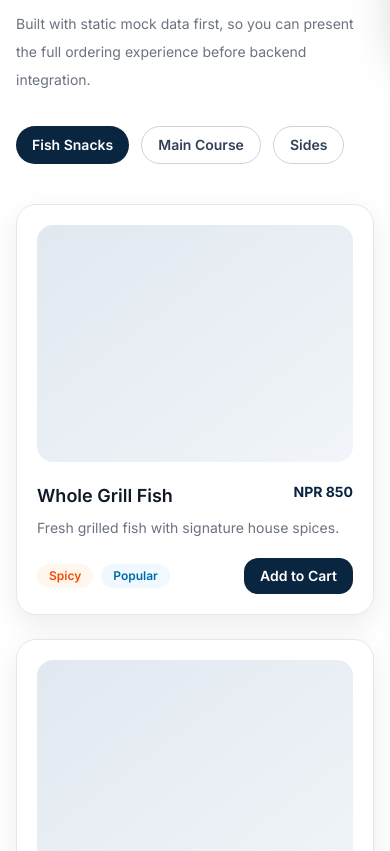
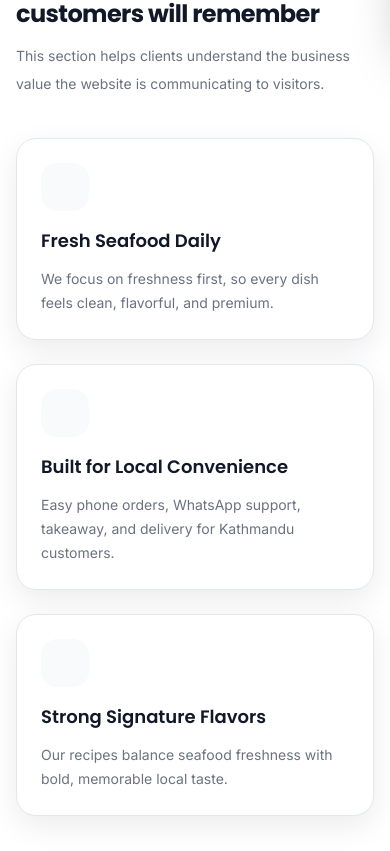
Before and after one commit to ZyloBrains/zylo-restaurant-web, a Next.js app: page / in a window 390 px wide. Shown: the part 1653-2504 px from the top of the page. Built offline with nearby package versions, Linux system fonts and the light colour scheme.

Commit message:
feat: complete web phase W5 client presentation polish sections

```diff
--- /dev/null
+++ b/src/components/sections/gallery-section.tsx
@@ -0,0 +1,34 @@
+import { Container } from "@/components/ui/container";
+import { SectionTitle } from "@/components/ui/section-title";
+
+const galleryItems = [
+    "Signature Grilled Fish",
+    "Fresh Seafood Plating",
+    "Restaurant Ambience",
+    "Main Course Presentation",
+];
+
+export function GallerySection() {
+    return (
+        <section className="py-16 md:py-20">
+            <Container>
+                <SectionTitle
+                    eyebrow="Gallery"
+                    title="Visuals that make the restaurant feel real"
+                    description="For client presentation, placeholders are fine now. Later these can be replaced with actual food and restaurant photos."
+                />
+
+                <div className="mt-10 grid gap-6 sm:grid-cols-2 xl:grid-cols-4">
+                    {galleryItems.map((item) => (
+                        <div key={item} className="group">
+                            <div className="aspect-[4/5] rounded-[var(--radius-card)] border border-slate-200 bg-gradient-to-br from-slate-200 to-slate-100 shadow-[var(--shadow-card)] transition-transform duration-300 group-hover:-translate-y-1" />
+                            <p className="mt-3 text-sm font-medium text-[var(--color-text-muted)]">
+                                {item}
+                            </p>
+                        </div>
+                    ))}
+                </div>
+            </Container>
+        </section>
+    );
+}
--- a/src/components/sections/menu-client-shell.tsx
+++ b/src/components/sections/menu-client-shell.tsx
@@ -6,9 +6,13 @@ import { MobileBottomBar } from "@/components/layout/mobile-bottom-bar";
 import { CartDrawer } from "@/components/cart/cart-drawer";
 import { AboutSection } from "@/components/sections/about-section";
 import { ContactSection } from "@/components/sections/contact-section";
+import { GallerySection } from "@/components/sections/gallery-section";
 import { HeroSection } from "@/components/sections/hero-section";
 import { MenuSection } from "@/components/sections/menu-section";
+import { OpeningHoursSection } from "@/components/sections/opening-hours-section";
 import { ServicesSection } from "@/components/sections/services-section";
+import { TestimonialsSection } from "@/components/sections/testimonials-section";
+import { WhyChooseUsSection } from "@/components/sections/why-choose-us-section";
 import { CartProvider } from "@/features/cart/cart-context";
 import type { MenuData } from "@/features/menu/menu.types";
 import type { TenantInfo } from "@/features/tenant/tenant.types";
@@ -37,9 +41,17 @@ export function MenuClientShell({ tenant, menu }: MenuClientShellProps) {
                 address={address}
             />
 
+            <WhyChooseUsSection />
+
             <MenuSection menu={menu} />
 
+            <GallerySection />
+
             <ServicesSection />
+
+            <OpeningHoursSection hours={tenant.openingHours} />
+
+            <TestimonialsSection />
 
             <ContactSection
                 phone={tenant.phone}
--- a/src/components/sections/menu-section.tsx
+++ b/src/components/sections/menu-section.tsx
@@ -13,6 +13,8 @@ type MenuSectionProps = {
 export function MenuSection({ menu }: MenuSectionProps) {
     const [activeCategoryId, setActiveCategoryId] = useState(menu.categories[0]?.id ?? "");
     const { addItem } = useCart();
+
+    const activeCategory = menu.categories.find((c) => c.id === activeCategoryId);
 
     const filteredItems = useMemo(() => {
         return menu.items.filter((item) => item.categoryId === activeCategoryId);
@@ -47,11 +49,17 @@ export function MenuSection({ menu }: MenuSectionProps) {
                     })}
                 </div>
 
+                {activeCategory?.description ? (
+                    <p className="mt-5 text-sm text-[var(--color-text-muted)]">
+                        {activeCategory.description}
+                    </p>
+                ) : null}
+
                 <div className="mt-10 grid gap-6 md:grid-cols-2 xl:grid-cols-3">
                     {filteredItems.map((item) => (
                         <div
                             key={item.id}
-                            className="rounded-[var(--radius-card)] border border-slate-200 bg-white p-5 shadow-[var(--shadow-card)]"
+                            className="group rounded-[var(--radius-card)] border border-slate-200 bg-white p-5 shadow-[var(--shadow-card)] transition-transform duration-300 hover:-translate-y-1"
                         >
                             <div className="aspect-[4/3] rounded-2xl bg-gradient-to-br from-slate-200 to-slate-100" />
 
@@ -67,8 +75,7 @@ export function MenuSection({ menu }: MenuSectionProps) {
                                     {item.shortDescription}
                                 </p>
 
-                                <div className="mt-5 flex items-center justify-between">
-                                    <div className="flex gap-2">
+                                <div className="mt-4 flex flex-wrap gap-2">
                                     {item.isSpicy ? (
                                         <span className="rounded-full bg-orange-50 px-3 py-1 text-xs font-semibold text-orange-600">
                       Spicy
@@ -77,6 +84,11 @@ export function MenuSection({ menu }: MenuSectionProps) {
                                     {item.isFeatured ? (
                                         <span className="rounded-full bg-sky-50 px-3 py-1 text-xs font-semibold text-sky-700">
                       Popular
+                    </span>
+                                    ) : null}
+                                    {item.isAvailable ? (
+                                        <span className="rounded-full bg-emerald-50 px-3 py-1 text-xs font-semibold text-emerald-700">
+                      Available
                     </span>
                                     ) : null}
                                 </div>
@@ -89,11 +101,10 @@ export function MenuSection({ menu }: MenuSectionProps) {
                                             price: item.price,
                                         })
                                     }
-                                        className="rounded-[var(--radius-button)] bg-[var(--color-primary)] px-4 py-2 text-sm font-semibold text-white"
+                                    className="mt-5 rounded-[var(--radius-button)] bg-[var(--color-primary)] px-4 py-2 text-sm font-semibold text-white"
                                 >
                                     Add to Cart
                                 </button>
-                                </div>
                             </div>
                         </div>
                     ))}
--- /dev/null
+++ b/src/components/sections/opening-hours-section.tsx
@@ -0,0 +1,37 @@
+import { Container } from "@/components/ui/container";
+import { SectionTitle } from "@/components/ui/section-title";
+import type { OpeningHours } from "@/features/tenant/tenant.types";
+
+type OpeningHoursSectionProps = {
+    hours: OpeningHours;
+};
+
+export function OpeningHoursSection({ hours }: OpeningHoursSectionProps) {
+    return (
+        <section className="bg-[var(--color-surface)] py-16 md:py-20">
+            <Container>
+                <div className="grid gap-8 lg:grid-cols-[0.9fr_1.1fr] lg:items-start">
+                    <SectionTitle
+                        eyebrow="Opening Hours"
+                        title="Open when your customers want to order"
+                        description="Keep business hours visible so customers can confidently call, message, or visit."
+                    />
+
+                    <div className="rounded-[var(--radius-card)] border border-slate-200 bg-white p-6 shadow-[var(--shadow-card)]">
+                        <div className="space-y-3">
+                            {Object.entries(hours).map(([day, value]) => (
+                                <div
+                                    key={day}
+                                    className="flex items-center justify-between border-b border-slate-100 pb-3 last:border-b-0 last:pb-0"
+                                >
+                                    <span className="font-medium">{day}</span>
+                                    <span className="text-sm text-[var(--color-text-muted)]">{value}</span>
+                                </div>
+                            ))}
+                        </div>
+                    </div>
+                </div>
+            </Container>
+        </section>
+    );
+}
--- /dev/null
+++ b/src/components/sections/testimonials-section.tsx
@@ -0,0 +1,47 @@
+import { Container } from "@/components/ui/container";
+import { SectionTitle } from "@/components/ui/section-title";
+
+const testimonials = [
+    {
+        name: "Aarav",
+        text: "Fresh taste, good portion size, and very easy to order. Perfect for seafood lovers in Kathmandu.",
+    },
+    {
+        name: "Sita",
+        text: "The grilled fish feels premium and the ordering experience is simple and fast.",
+    },
+    {
+        name: "Rohan",
+        text: "A restaurant like this stands out more when the website makes calling and WhatsApp ordering effortless.",
+    },
+];
+
+export function TestimonialsSection() {
+    return (
+        <section className="bg-[var(--color-surface)] py-16 md:py-20">
+            <Container>
+                <SectionTitle
+                    eyebrow="Testimonials"
+                    title="Build trust before the customer even visits"
+                    description="Testimonials or trust indicators make the demo feel more complete and business-ready."
+                />
+
+                <div className="mt-10 grid gap-6 md:grid-cols-3">
+                    {testimonials.map((testimonial) => (
+                        <div
+                            key={testimonial.name}
+                            className="rounded-[var(--radius-card)] border border-slate-200 bg-white p-6 shadow-[var(--shadow-card)]"
+                        >
+                            <p className="text-sm leading-7 text-[var(--color-text-muted)]">
+                                “{testimonial.text}”
+                            </p>
+                            <p className="mt-5 font-semibold text-[var(--color-primary)]">
+                                {testimonial.name}
+                            </p>
+                        </div>
+                    ))}
+                </div>
+            </Container>
+        </section>
+    );
+}
--- /dev/null
+++ b/src/components/sections/why-choose-us-section.tsx
@@ -0,0 +1,54 @@
+import { Container } from "@/components/ui/container";
+import { SectionTitle } from "@/components/ui/section-title";
+
+const highlights = [
+    {
+        title: "Fresh Seafood Daily",
+        description:
+            "We focus on freshness first, so every dish feels clean, flavorful, and premium.",
+    },
+    {
+        title: "Built for Local Convenience",
+        description:
+            "Easy phone orders, WhatsApp support, takeaway, and delivery for Kathmandu customers.",
+    },
+    {
+        title: "Strong Signature Flavors",
+        description:
+            "Our recipes balance seafood freshness with bold, memorable local taste.",
+    },
+];
+
+export function WhyChooseUsSection() {
+    return (
+        <section className="py-16 md:py-20">
+            <Container>
+                <SectionTitle
+                    eyebrow="Why Choose Us"
+                    title="A seafood experience customers will remember"
+                    description="This section helps clients understand the business value the website is communicating to visitors."
+                />
+
+                <div className="mt-10 grid gap-6 md:grid-cols-3">
+                    {highlights.map((item) => (
+                        <div
+                            key={item.title}
+                            className="rounded-[var(--radius-card)] border border-slate-200 bg-white p-6 shadow-[var(--shadow-card)]"
+                        >
+                            <div className="mb-4 h-12 w-12 rounded-2xl bg-[var(--color-surface)]" />
+                            <h3
+                                className="text-lg font-semibold"
+                                style={{ fontFamily: "var(--font-heading, Poppins)" }}
+                            >
+                                {item.title}
+                            </h3>
+                            <p className="mt-3 text-sm leading-6 text-[var(--color-text-muted)]">
+                                {item.description}
+                            </p>
+                        </div>
+                    ))}
+                </div>
+            </Container>
+        </section>
+    );
+}
```
Lines whose indentation alone changed are shown as unchanged.
